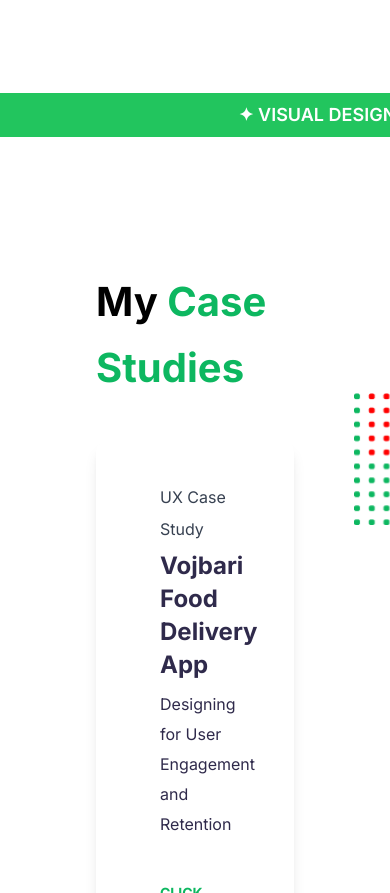
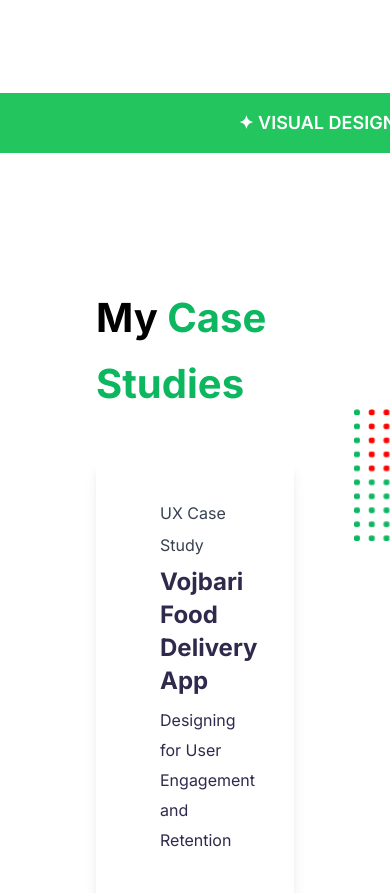
Before and after one commit to mehedihassandev/shihab-portfolio, a website built with Vite: page index.html in a window 390 px wide. Shown: the part 4524-5417 px from the top of the page. Built offline with nearby package versions, Linux system fonts and the light colour scheme.

```diff
--- a/index.html
+++ b/index.html
@@ -198,7 +198,7 @@
   </section>
 
   <!-- Slider Section -->
-  <section class="w-full overflow-hidden whitespace-nowrap bg-green-500 py-2 mt-24">
+  <section class="w-full overflow-hidden whitespace-nowrap bg-green-500 py-4 mt-24">
     <div class="marquee flex items-center space-x-8 text-white text-lg font-semibold">
       <span>✦ VISUAL DESIGN EXPERTISE</span>
       <span>✦ USER-INTERFACE</span>
```
